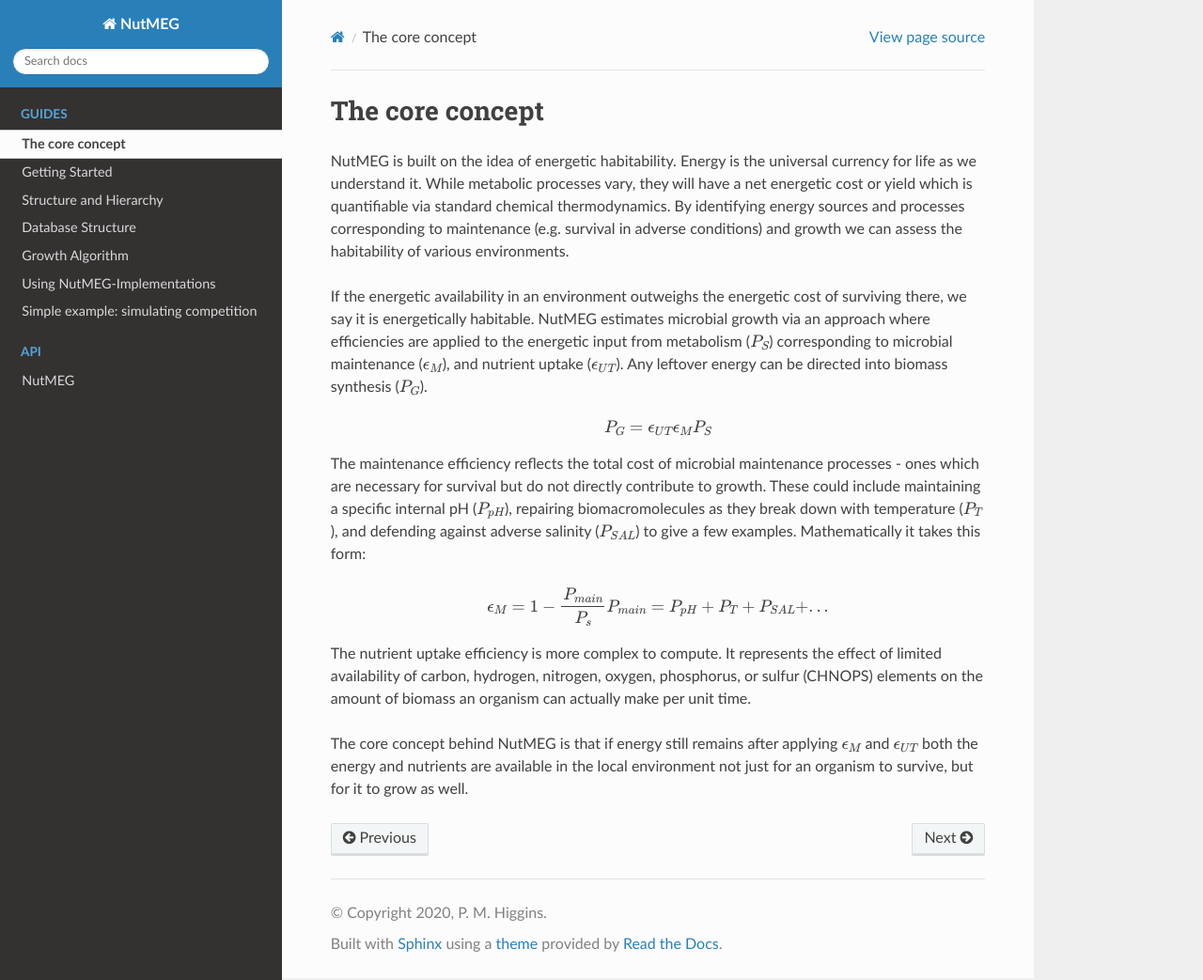
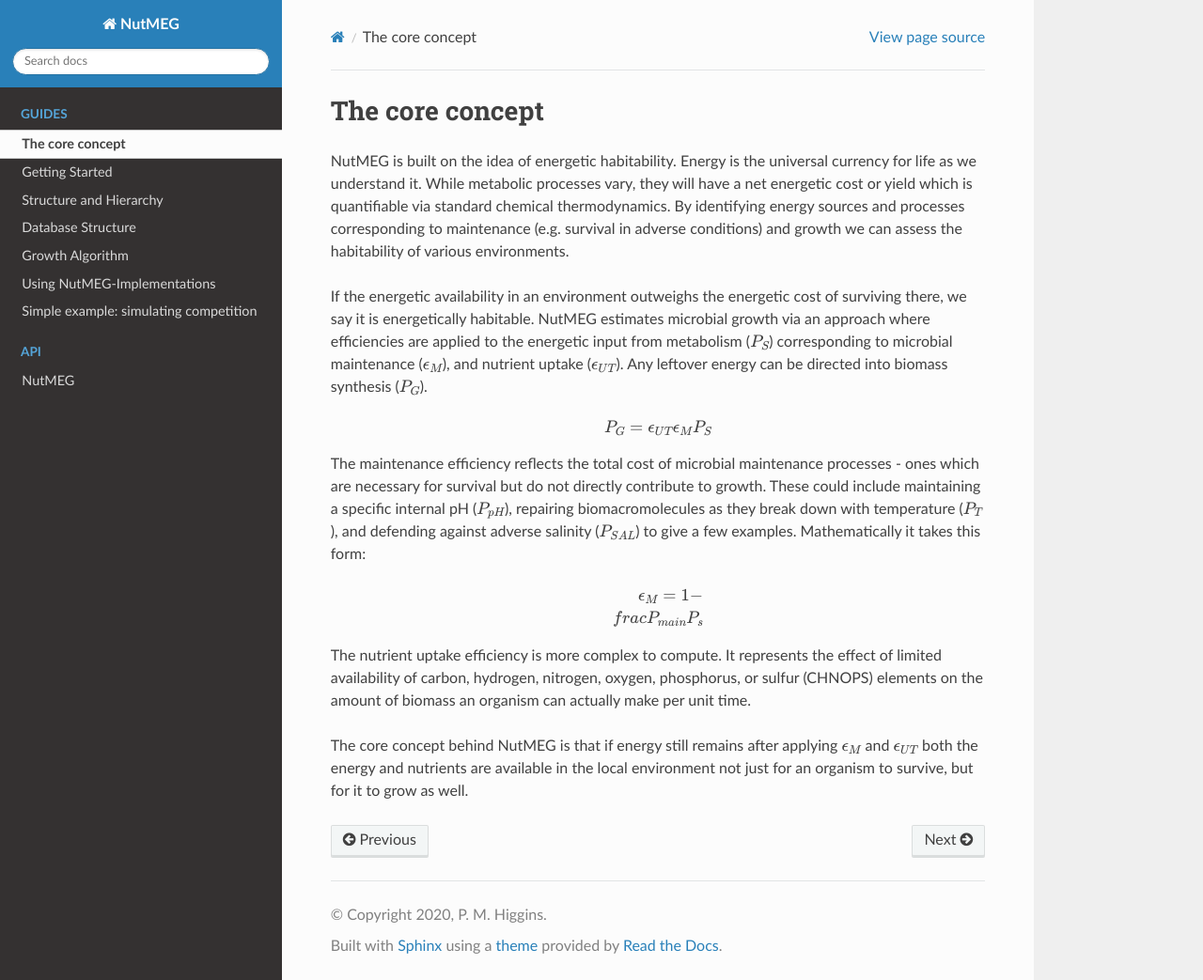
Before and after one commit to pmhiggins/NutMEG, a Sphinx documentation site: the page built from docs/guides/coreconcept.rst, in a window 1280 px wide and 1043 px high. Shown: the whole window at 94% size. Built offline with Sphinx 7.4.7 and the Read the Docs theme 2.0.0, drawn with Linux system fonts in a browser that asks for light colours.

Commit message:
Update coreconcept.rst

```diff
--- a/docs/guides/coreconcept.rst
+++ b/docs/guides/coreconcept.rst
@@ -26,8 +26,7 @@ temperature (:math:`P_{T}`), and defending against adverse salinity
 (:math:`P_{SAL}`) to give a few examples. Mathematically it takes this form:
 
 .. math::
-    \epsilon_{M} = 1-\frac{P_{main}}{P_{s}}
-    P_{main} = P_{pH} + P_{T} + P_{SAL} + ...
+    \epsilon_{M} = 1-\\frac{P_{main}}{P_{s}}
 
 The nutrient uptake efficiency is more complex to compute. It represents the effect
 of limited availability of carbon, hydrogen, nitrogen, oxygen, phosphorus, or
```
